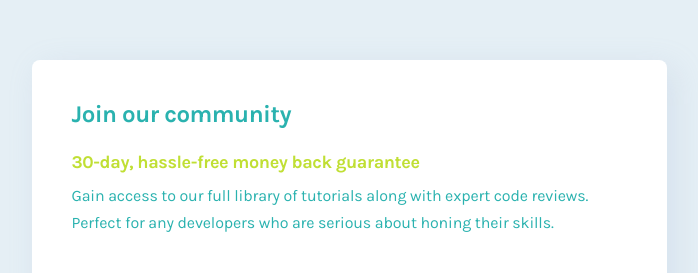
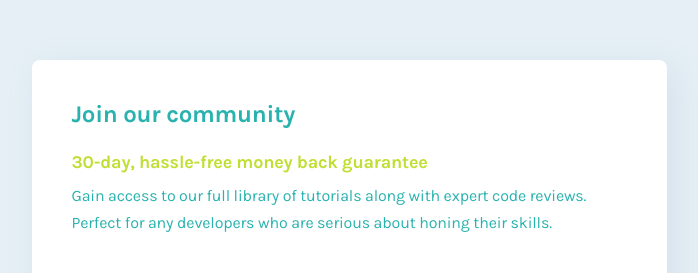
Before and after one commit to CardboardPL/Frontend-Mentor-Single-price-grid-component, a plain HTML site: page index.html in a window 1280 px wide. Shown: the part 103-376 px from the top of the page, without its empty margins (291-989 px from the left). Drawn offline with Linux system fonts and the light colour scheme.

Commit message:
Update subscription.css
In this commit:
- Updated subscription.css to adjust the letter spacing of the text inside of the subscription__header element.

```diff
--- a/stylesheets/subscription.css
+++ b/stylesheets/subscription.css
@@ -134,16 +134,19 @@
 
   .subscription__header-title {
     font-size: 24px;
+    letter-spacing: -0.2777777777777778px;
     margin-bottom: 19px;
   }
 
   .subscription__guarantee {
     font-size: 18px;
+    letter-spacing: -0.2px;
     margin-bottom: 9px;
   }
 
   .subscription__header-description {
     font-size: 16px;
+    letter-spacing: -0.1626794258373206px;
     line-height: 1.65;
   }
 
```
